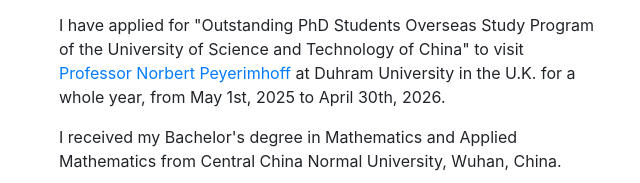
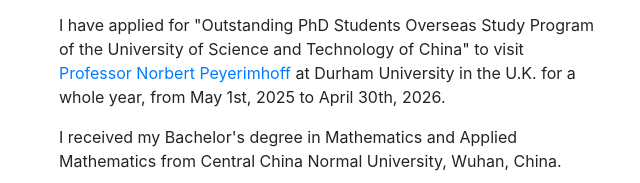
Before and after one commit to chunyanghumath/chunyanghumath.github.io, a plain HTML site: page index.html in a window 1280 px wide. Shown: the part 375-558 px from the top of the page, 26-666 px from the left. Drawn offline with nearby package versions, Linux system fonts and the light colour scheme.

Commit message:
Add files via upload

```diff
--- a/index.html
+++ b/index.html
@@ -54,7 +54,7 @@
           I am currently enrolled in Integrated Master's-PhD Program(2020-present), majoring in Mathematics, under the supervision of <a target="_blank" href="http://staff.ustc.edu.cn/~spliu/">Professor Shiping Liu</a>, at University of Science and Technology of China.  My research interests lie in discrete geometric analysis, especially discrete curvatures on connection graphs and eigenvalue estimates for Laplacian on graphs.
 
     <p>
-      I have applied for "Outstanding PhD Students Overseas Study Program of the University of Science and Technology of China" to visit <a target="_blank" href="https://www.maths.dur.ac.uk/users/norbert.peyerimhoff/">Professor Norbert Peyerimhoff</a> at Duhram University in the U.K. for a whole year, from May 1st, 2025 to April 30th, 2026.
+      I have applied for "Outstanding PhD Students Overseas Study Program of the University of Science and Technology of China" to visit <a target="_blank" href="https://www.maths.dur.ac.uk/users/norbert.peyerimhoff/">Professor Norbert Peyerimhoff</a> at Durham University in the U.K. for a whole year, from May 1st, 2025 to April 30th, 2026.
 
     <p>
      I received my Bachelor's degree in Mathematics and Applied Mathematics from Central China Normal University, Wuhan, China.
```
